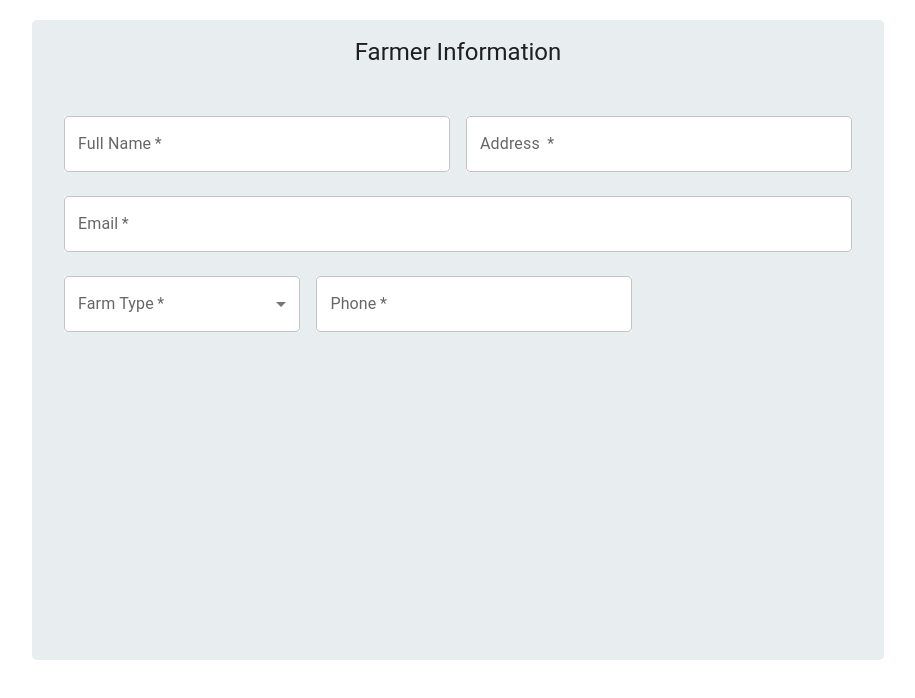
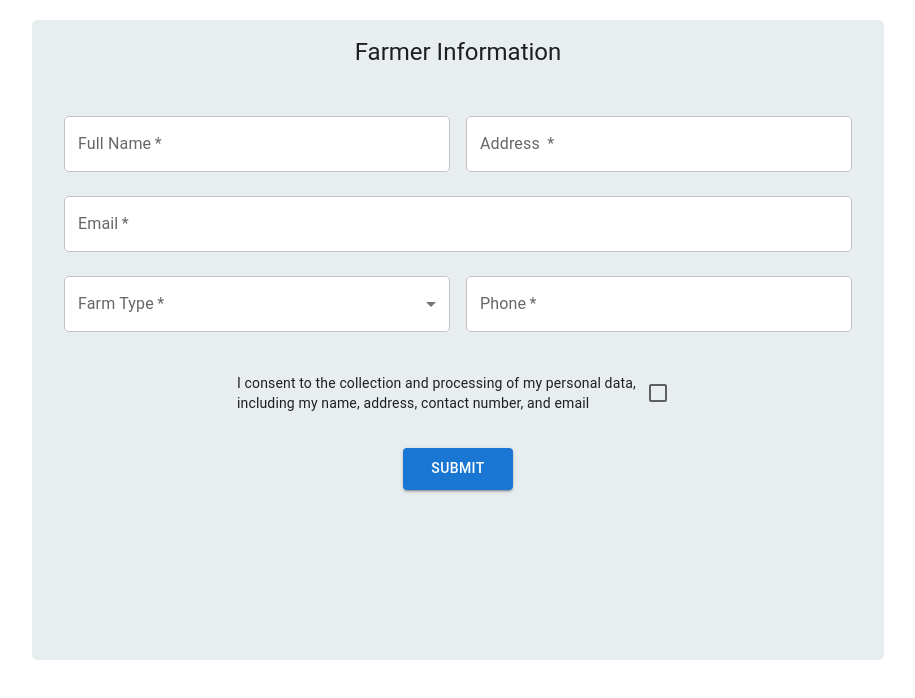
Before and after one commit to Mohamed-N-Mohamed/roi-calc, a React (Vite) app: page / in a window 1280 px wide. Shown: the top 698 px of the page, without its empty margins (182-1097 px from the left). Built offline with nearby package versions, Linux system fonts and the light colour scheme.

Commit message:
Farmer Info UI Complete

```diff
--- a/src/components/FarmerInfo.jsx
+++ b/src/components/FarmerInfo.jsx
@@ -46,6 +46,7 @@ const FarmerInfo = () => {
 
       <Box
         component='form'
+        className='farmer-information'
         sx={{
           padding: '2rem',
           fontSize: '28px',
@@ -95,7 +96,7 @@ const FarmerInfo = () => {
             required
             label='Farm Type'
             select
-            sx={{ width: '30%', backgroundColor: '#fff' }}
+            sx={{ width: '50%', backgroundColor: '#fff' }}
           >
             {farmTypes.map((farms) => (
               <MenuItem key={farms.values} value={farms.values}>
@@ -108,7 +109,7 @@ const FarmerInfo = () => {
             required
             label='Phone'
             fullWidth
-            sx={{ backgroundColor: '#fff', width: '40%' }}
+            sx={{ backgroundColor: '#fff', width: '50%' }}
           />
           {/* <FormControlLabel control={<Checkbox />} label='Yes, I agree to the requirement that you just layout it' sx={{width: '30%'}}/> */}
           {/* <Box>
@@ -117,6 +118,34 @@ const FarmerInfo = () => {
             </Typography>
           </Box> */}
         </Box>
+
+        <Box
+          component='div'
+          className='gdbr'
+          sx={{
+            display: 'flex',
+            justifyContent: 'center',
+            alignItems: 'center',
+            margin: '0 auto',
+            paddingTop: '2rem',
+          }}
+        >
+          <Typography variant='body2' sx={{ width: '400px' }}>
+            I consent to the collection and processing of my personal data,
+            including my name, address, contact number, and email
+          </Typography>
+          <Checkbox />
+        </Box>
+
+        <Box
+          component='div'
+          className='form-submit'
+          sx={{ textAlign: 'center', paddingTop: '2rem' }}
+        >
+          <Button variant='contained' sx={{ padding: '0.55rem 1.8rem' }}>
+            Submit
+          </Button>
+        </Box>
       </Box>
     </Box>
   );
```
